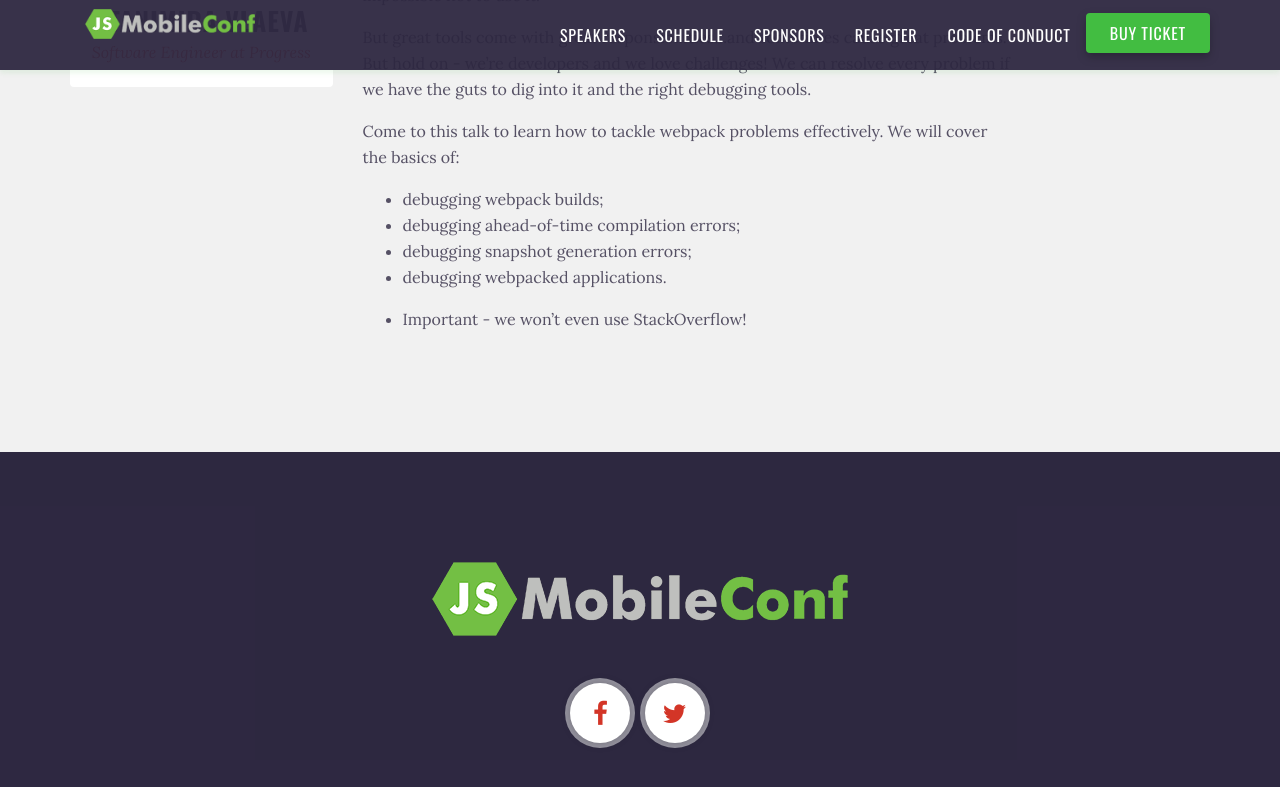
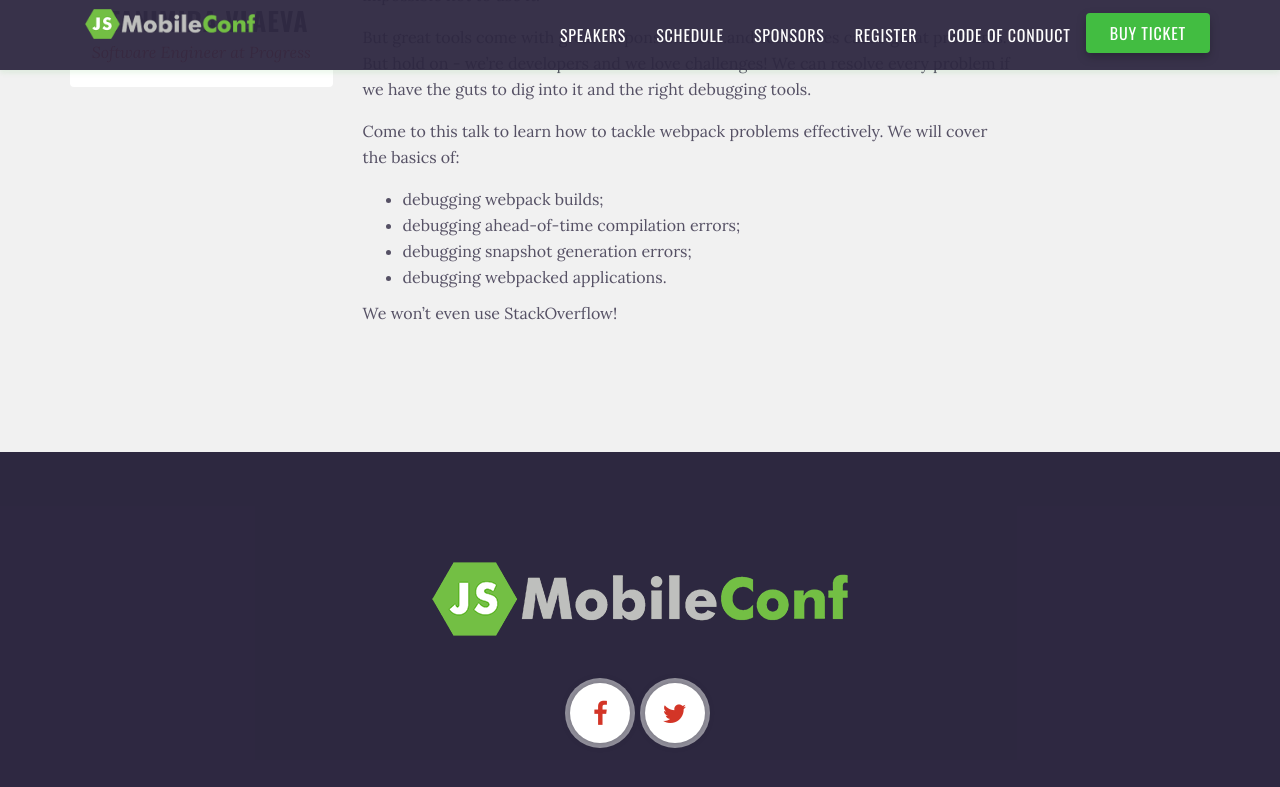
Before and after one commit to remotesynth/jsMobileConf, a Jekyll site: the page built from schedule/session-day2-track2-5.md, in a window 1280 px wide and 900 px high, scrolled down 765 px. Shown: the top 787 px of the window. Built offline with Jekyll 4.4.1, drawn with Linux system fonts in a browser that asks for light colours.

Commit message:
geez - last tweaks to mira's topic

```diff
--- a/schedule/session-day2-track2-5.md
+++ b/schedule/session-day2-track2-5.md
@@ -22,4 +22,4 @@ Come to this talk to learn how to tackle webpack problems effectively. We will c
 - debugging snapshot generation errors;
 - debugging webpacked applications.
 
-* Important - we won't even use StackOverflow!
+We won't even use StackOverflow!
```
